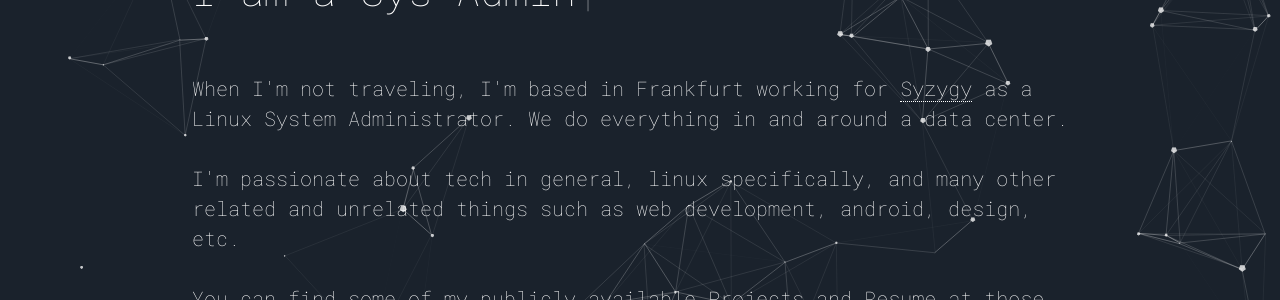
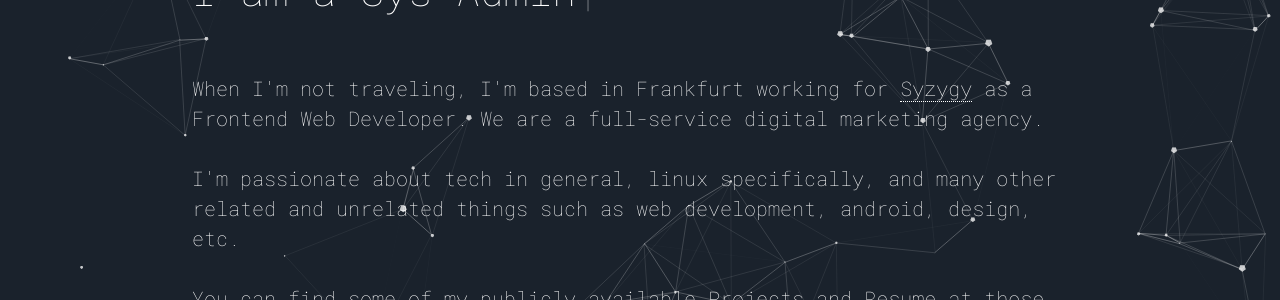
Before and after one commit to ndom91/ni.co.de, a Jekyll site: the page built from index.html, in a window 1280 px wide and 900 px high. Shown: the part 219-519 px from the top of the window. Built offline with Jekyll 4.4.1, drawn with Linux system fonts in a browser that asks for light colours; some web fonts are replaced; the list of posts is cut into pages by our own code.

Commit message:
updated primary description

```diff
--- a/_includes/header.html
+++ b/_includes/header.html
@@ -16,7 +16,7 @@
 		<div class="header-summary">
 			<p>
 				When I'm not traveling, I'm based in Frankfurt working for <a href="https://syzygy.de">Syzygy</a>
-				as a Linux System Administrator. We do everything in and around a data center.
+				as a Frontend Web Developer. We are a full-service digital marketing agency.
         <br><br>
 				I'm passionate about tech in general, linux specifically, and many other
 				related and unrelated things such as web development, android, design, etc.
```
